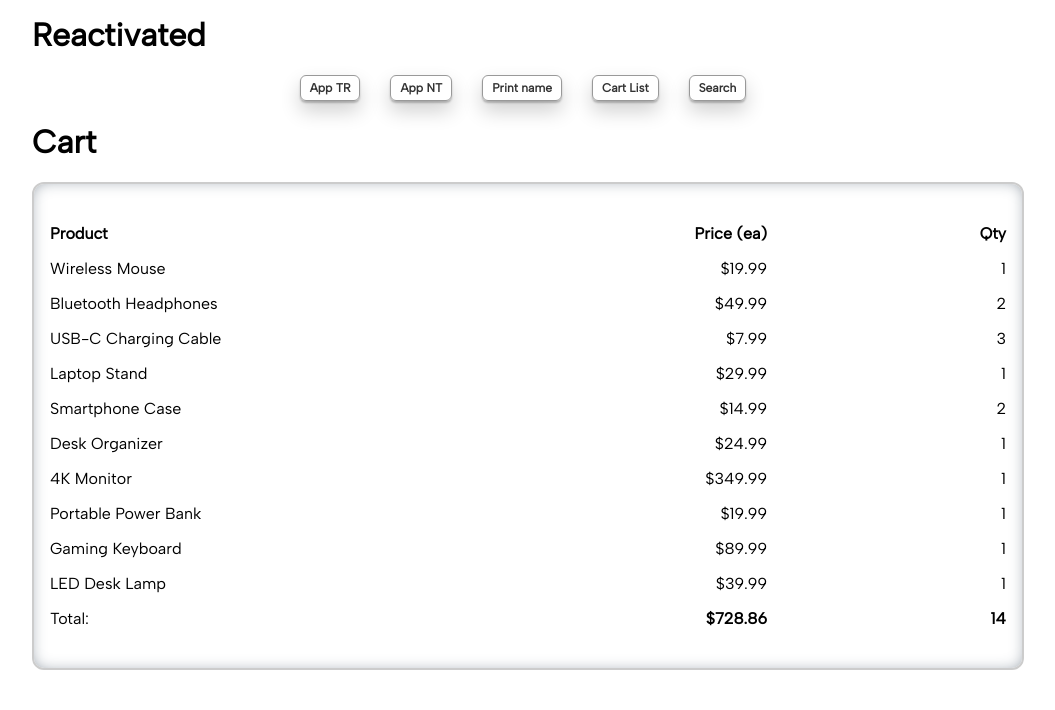
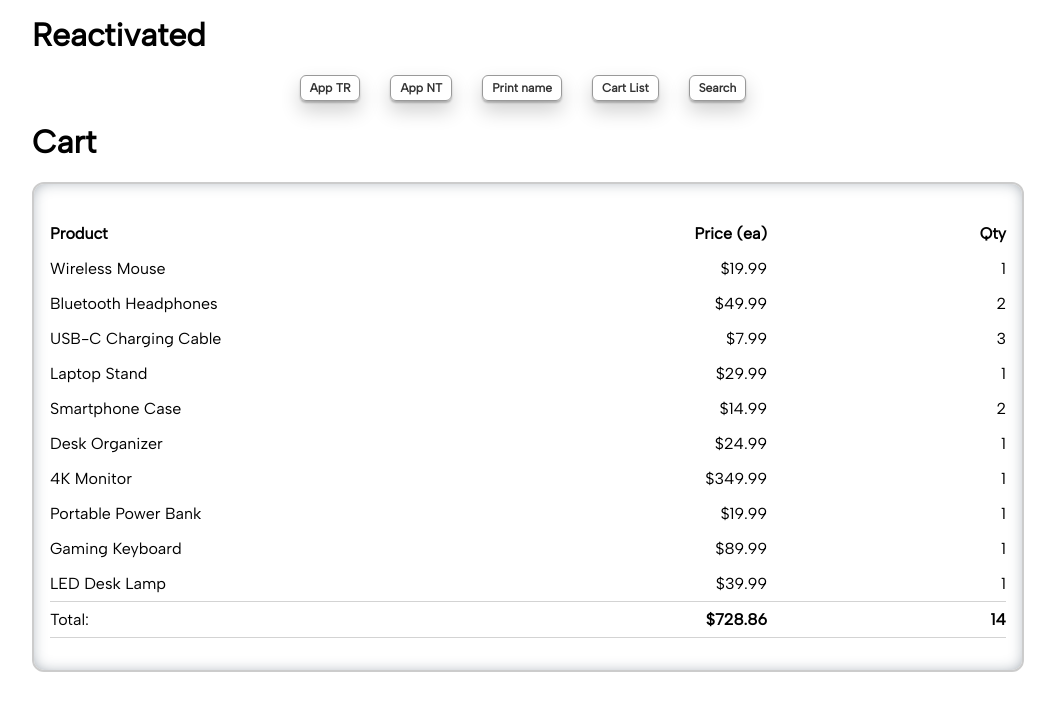
Before and after one commit to nitinsuri/react-contextapi-issues, a React (Create React App) app: page /cart in a window 1280 px wide. Shown: the top 710 px of the page, without its empty margins (112-1167 px from the left). Built offline with nearby package versions, Linux system fonts and the light colour scheme.

Commit message:
2 files modified

```diff
--- a/src/CartStyles.js
+++ b/src/CartStyles.js
@@ -9,6 +9,10 @@ const CartListItem = styled.li`
   display: grid;
   grid-template-columns: 2fr 1fr 1fr;
   padding: 8px 0;
+    &:last-child {
+      border-bottom: 1px solid lightgrey;
+      border-top: 1px solid lightgrey;
+    }
 `;
 
 const CartListHeader = styled(CartListItem)`
--- a/src/Search.jsx
+++ b/src/Search.jsx
@@ -50,7 +50,7 @@ export default function Search() {
           id="searchTerm"
           onChange={(e) => onChangeHandlerSearchInput(e)}
         />
-        <p>{notFound ? `No results to found for: ${debouncedTerm}` : null}</p>
+        <p>{notFound ? `No results found for: ${debouncedTerm}` : null}</p>
         <p>
           {debouncedTerm.length > 0 && !notFound
             ? `You searched for: ${debouncedTerm}`
```
